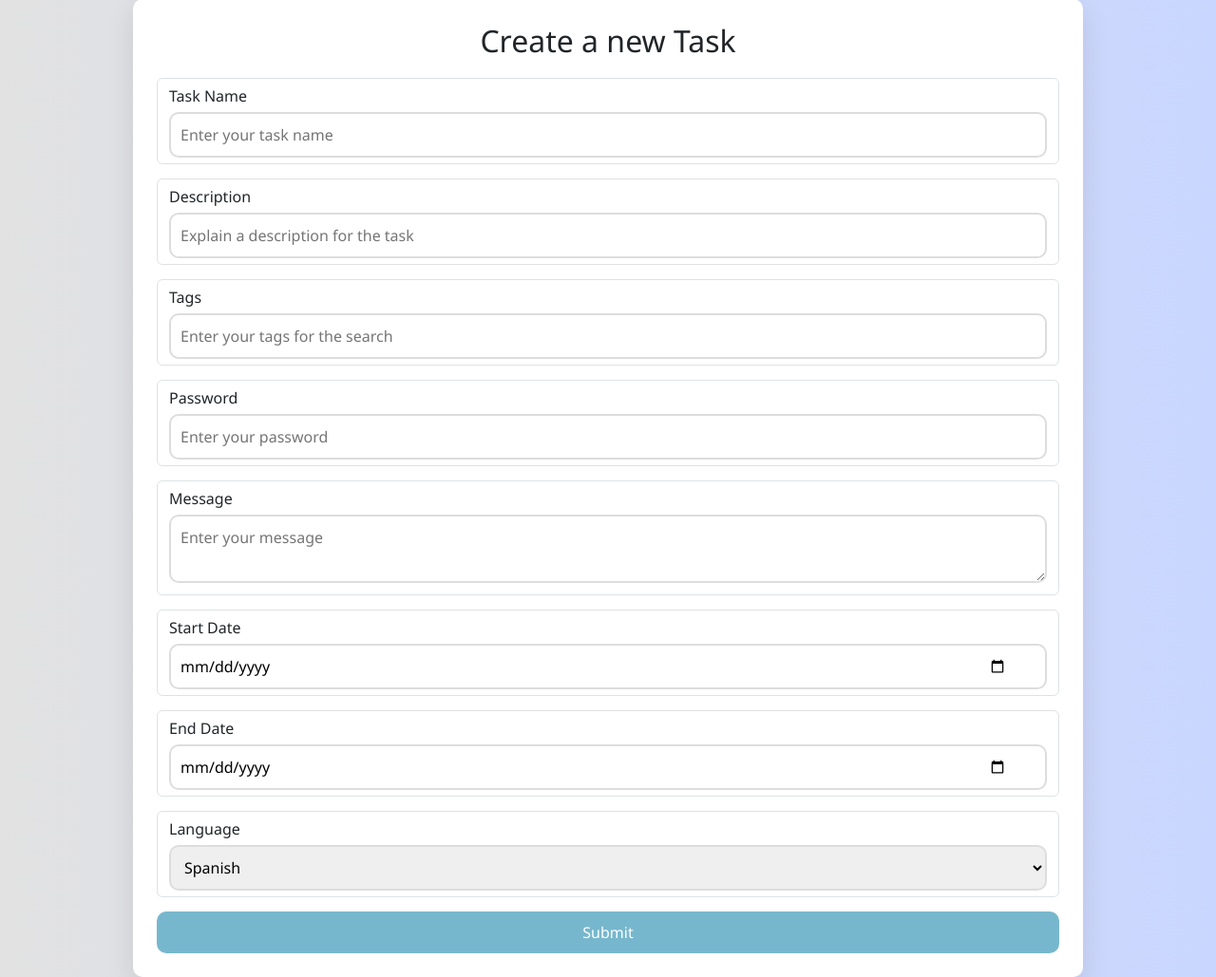
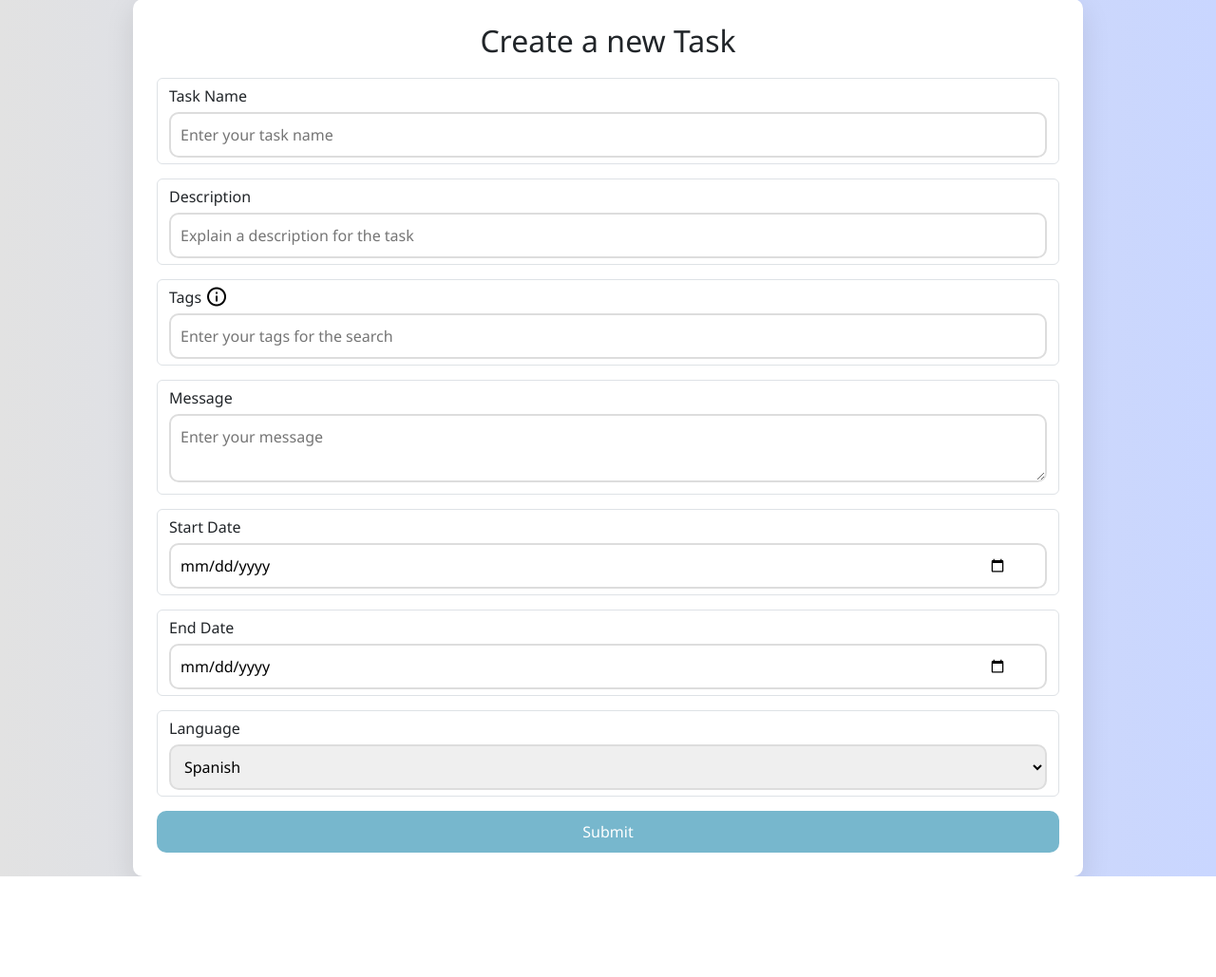
Before and after one commit to Alejandrogcaste17/GuaitaTikTok, a Flask app: page /newTask in a window 1280 px wide. Shown: the part 132-1161 px from the top of the page at 95% size. After the commit the page ends 1055 px from the top, so only its background shows below. Run offline with Flask 3, Linux system fonts and the light colour scheme; the visitor is signed in with stand-in values (Sample User, id 1); some libraries are stand-ins or nearby versions.

Commit message:
Cambios en creacion de tareas

```diff
--- a/static/styles/styleNewTask.css
+++ b/static/styles/styleNewTask.css
@@ -35,15 +35,6 @@
     margin-bottom: 20px;
 }
 
-.firstrow label, input{
-    width: 50%;
-}
-
-.firstrow textarea {
-    width: 100%;
-}
-
-
 .form-control{
     position: relative;
     margin-bottom: 15px;
@@ -52,6 +43,7 @@
 .form-control label{
     display: block;
     margin-bottom: 5px;
+    margin-right: 5px;
 }
 
 .form-control input,
@@ -161,3 +153,31 @@
     }
 
 }
+
+.info-icon {
+    display: inline-block;
+    margin-left: 10px;
+    position: relative;
+    cursor: pointer;
+}
+
+.info-icon i {
+    font-size: 24px;
+    color: black;
+}
+
+.info-icon:hover::after {
+    content: attr(data-info);
+    background: #333;
+    color: white;
+    padding: 5px 10px;
+    border-radius: 5px;
+    position: absolute;
+    top: 50%;
+    left: 100%;
+    transform: translateX(10px) translateY(-50%);
+    white-space: normal;
+    z-index: 1000;
+    box-shadow: 0 0 10px rgba(0, 0, 0, 0.1);
+    width: 300px;
+}
--- a/static/templates/newTask.html
+++ b/static/templates/newTask.html
@@ -5,6 +5,7 @@
     <meta name="viewport" content="width=device-width, initial-scale=1.0">
     <link href="https://cdn.jsdelivr.net/npm/bootstrap@5.3.3/dist/css/bootstrap.min.css" rel="stylesheet" integrity="sha384-QWTKZyjpPEjISv5WaRU9OFeRpok6YctnYmDr5pNlyT2bRjXh0JMhjY6hW+ALEwIH" crossorigin="anonymous">
     <link rel="stylesheet" href="https://cdnjs.cloudflare.com/ajax/libs/font-awesome/6.5.1/css/all.min.css">
+    <link href='https://unpkg.com/boxicons@2.1.4/css/boxicons.min.css' rel='stylesheet'>
     <link rel="stylesheet" type="text/css" href="../static/styles/styleNewTask.css">
     <title>Guaita TikTok</title>
 </head>
@@ -54,43 +55,42 @@
             <h2>Create a new Task</h2>
             <div class="form-control">
                 <label for="name">Task Name</label>
-                <input type="text" id="name" placeholder="Enter your task name" autocomplete="off">
+                <input type="text" id="name" placeholder="Enter your task name" autocomplete="off" required>
                 <i class="icon"></i>
             </div>
 
             <div class="form-control">
                 <label for="description">Description</label>
-                <input type="text" id="description" placeholder="Explain a description for the task" autocomplete="off">
+                <input type="text" id="description" placeholder="Explain a description for the task" autocomplete="off" required>
                 <i class="icon"></i>
             </div>
 
             <div class="form-control">
-                <label for="tags">Tags</label>
-                <input type="text" id="tags" placeholder="Enter your tags for the search" autocomplete="off">
-                <i class="icon"></i>
-            </div>
-
-            <div class="form-control">
-                <label for="password">Password</label>
-                <input type="password" id="password" placeholder="Enter your password" autocomplete="off">
+                <div class="input-group">
+                    <label for="tags">Tags</label>
+                    <span class="info-icon" data-info='Please enter the tags you want separated by commas. For example: "politics, economy, health..."'>
+                        <i class='bx bx-info-circle' ></i>
+                    </span>
+                </div>
+                <input type="text" id="tags" placeholder="Enter your tags for the search" autocomplete="off" required>
                 <i class="icon"></i>
             </div>
 
             <div class="form-control">
                 <label for="message">Message</label>
-                <textarea id="message" placeholder="Enter your message"></textarea>
+                <textarea id="message" placeholder="Enter your message" required></textarea>
                 <i class="icon"></i>
             </div>
 
             <div class="form-control">
                 <label for="startDate">Start Date</label>
-                <input type="date" id="startDate" name="startDate" autocomplete="off">
+                <input type="date" id="startDate" name="startDate" autocomplete="off" required>
                 <i class="icon"></i>
             </div>
 
             <div class="form-control">
                 <label for="endDate">End Date</label>
-                <input type="date" id="endDate" name="endDate" autocomplete="off">
+                <input type="date" id="endDate" name="endDate" autocomplete="off" required>
                 <i class="icon"></i>
             </div>
 
```
